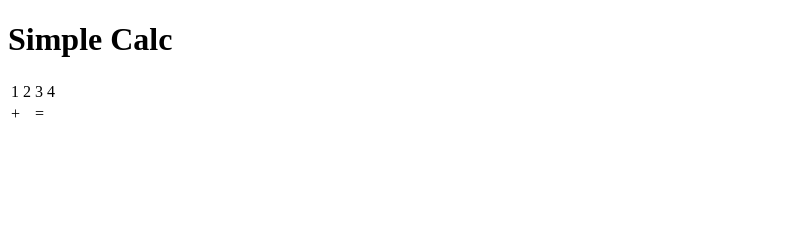
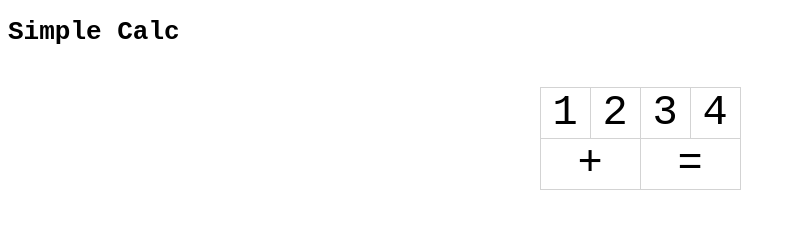
Before and after one commit to shrfrn/ca-may-25-simple-calc, a plain HTML site: page index.html in a window 1280 px wide. Shown: the whole page, without its empty margins (0-795 px from the left). Drawn offline with Linux system fonts and the light colour scheme.

Commit message:
Add basic styling

```diff
--- a/index.html
+++ b/index.html
@@ -3,6 +3,7 @@
 <head>
     <meta charset="UTF-8">
     <meta name="viewport" content="width=device-width, initial-scale=1.0">
+    <link rel="stylesheet" href="style.css">
     <title>Simple Calc</title>
 </head>
 <body>
--- /dev/null
+++ b/style.css
@@ -0,0 +1,22 @@
+* {
+    box-sizing: border-box;
+}
+
+body {
+    font-family: monospace;
+}
+
+table {
+    border: 1px solid lightgray;
+    border-collapse: collapse;
+
+    font-size: 42px;
+    margin: 40px auto;
+}
+
+td {
+    width: 50px;
+    height: 50px;
+    border: 1px solid lightgray;
+    text-align: center;
+}
```
